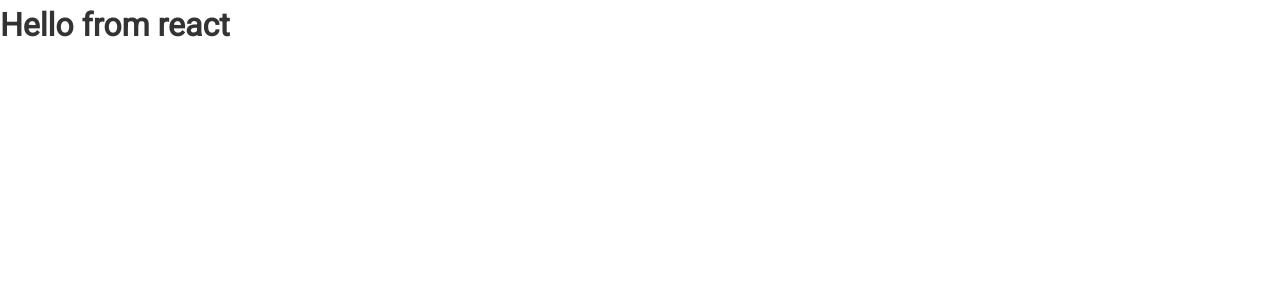
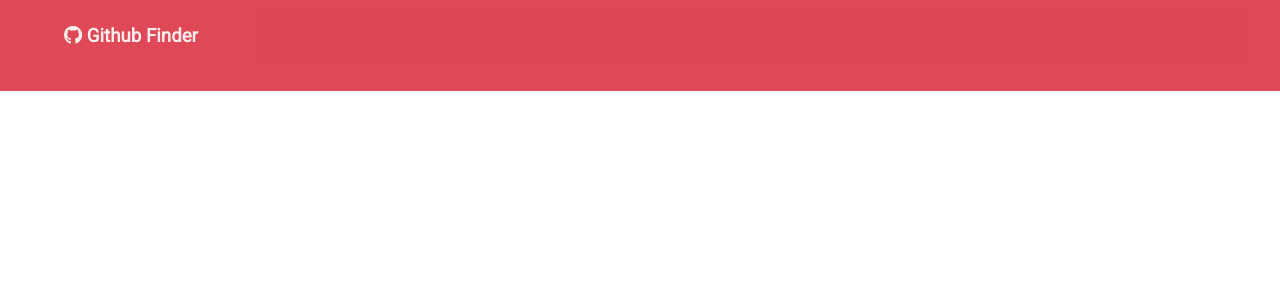
Before and after one commit to cfar0059/github-finder, a React (Create React App) app: page / in a window 1280 px wide. Shown: the top 300 px of the page. Built offline with nearby package versions, Linux system fonts and the light colour scheme.

Commit message:
Added prop.title to Navbar

```diff
--- a/public/index.html
+++ b/public/index.html
@@ -10,9 +10,8 @@
       content="Web site created using create-react-app"
     />
     <link rel="apple-touch-icon" href="%PUBLIC_URL%/logo192.png" />
-
     <link rel="manifest" href="%PUBLIC_URL%/manifest.json" />
-
+    <script src="https://kit.fontawesome.com/3f1ab15772.js" crossorigin="anonymous"></script>
     <title>Github Finder</title>
   </head>
   <body>
--- a/src/App.js
+++ b/src/App.js
@@ -1,12 +1,13 @@
 import React, {Component} from 'react';
+import Navbar from './components/layout/Navbar'
 import './App.css';
 
-class App extends Component{
+class App extends Component {
     render() {
         return (
-            <div className="App">
-                <h1>Hello from react</h1>
-            </div>
+            <nav className="navbar bg-primary">
+                <Navbar title="Github Finder" />
+            </nav>
         );
     }
 }
--- /dev/null
+++ b/src/components/layout/Navbar.js
@@ -0,0 +1,15 @@
+import React, {Component} from 'react';
+
+class Navbar extends Component {
+    render() {
+        return (
+            <nav className="navbar bg-primary">
+                <h1>
+                    <i className="fab fa-github"/> {this.props.title}
+                </h1>
+            </nav>
+        );
+    }
+}
+
+export default Navbar;
```
